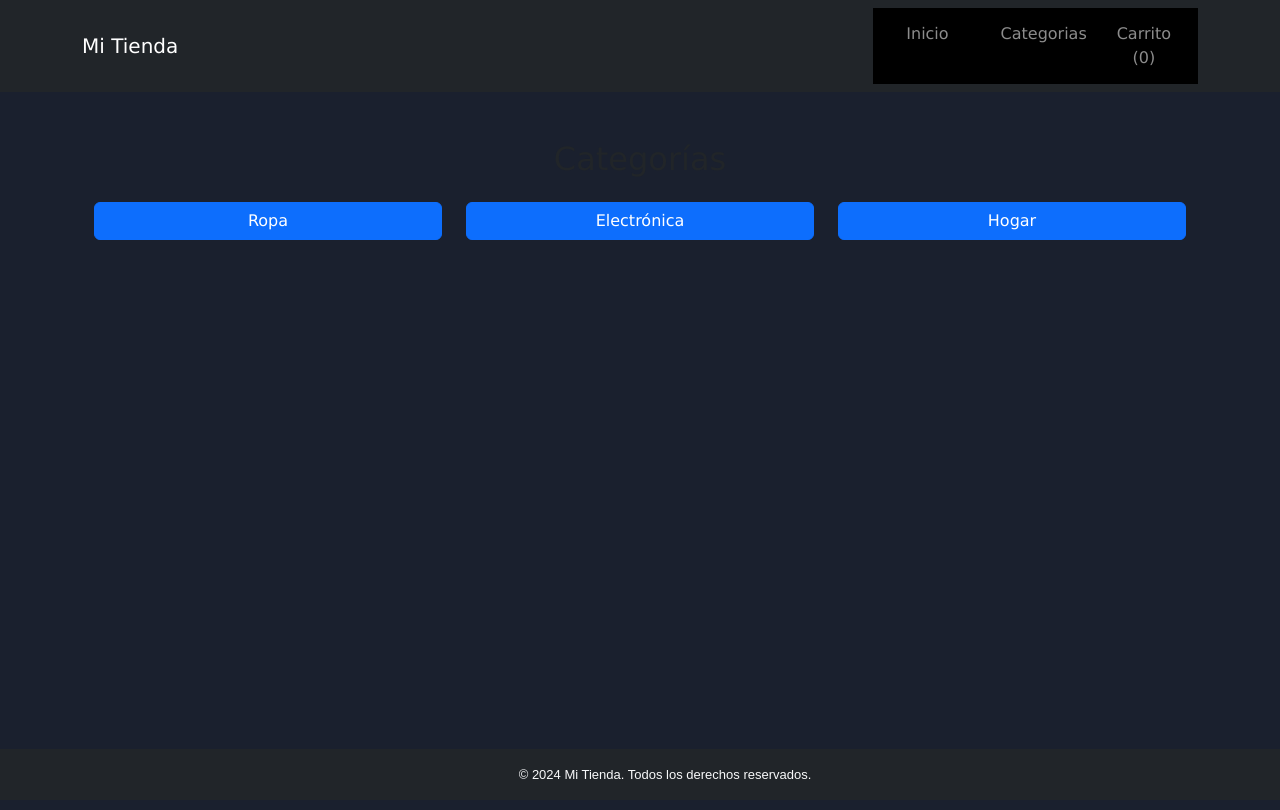
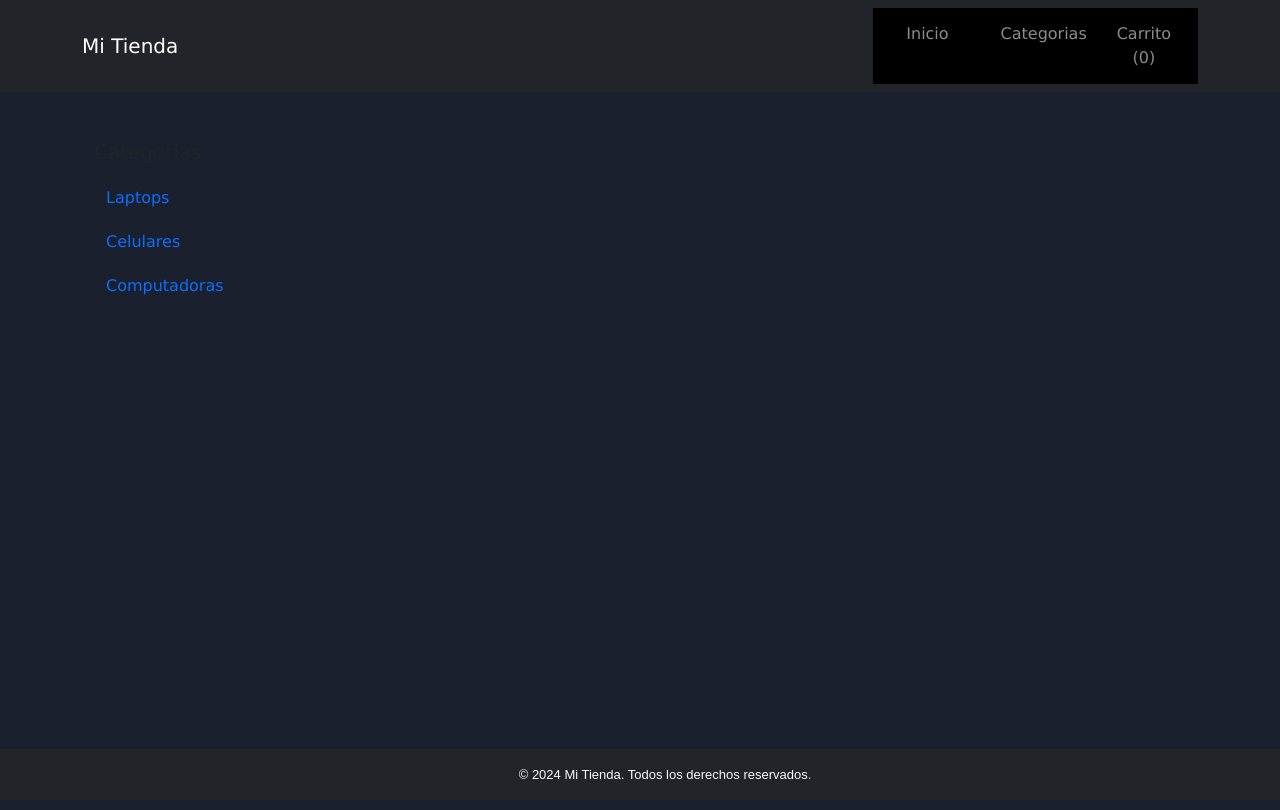
Before and after one commit to Leozegarra/Pagina_Web, a React (Vite) app in the folder PW/: page /Categorias in a window 1280 px wide. Built offline with nearby package versions, Linux system fonts and the light colour scheme.

Commit message:
Agrega modal para imágenes por categoría y diseño actualizado

```diff
--- a/PW/index.html
+++ b/PW/index.html
@@ -4,6 +4,8 @@
     <meta charset="UTF-8" />
     <link rel="icon" type="image/svg+xml" href="/vite.svg" />
     <meta name="viewport" content="width=device-width, initial-scale=1.0" />
+    <link href="https://cdn.jsdelivr.net/npm/bootstrap@5.3.0/dist/css/bootstrap.min.css" rel="stylesheet" />
+
     <title>ZONA TECH</title>
   </head>
   <body>
--- a/PW/src/pages/Categorias/Categorias.jsx
+++ b/PW/src/pages/Categorias/Categorias.jsx
@@ -1,47 +1,103 @@
 import React, { useState } from 'react';
+import 'bootstrap/dist/css/bootstrap.min.css';
 
 const Categorias = () => {
   const [categoriaSeleccionada, setCategoriaSeleccionada] = useState(null);
+  const [imagenSeleccionada, setImagenSeleccionada] = useState(null);
 
   const imagenes = {
-    ropa: 'https://via.placeholder.com/400x300?text=Ropa',
-    electronica: 'https://via.placeholder.com/400x300?text=Electronica',
-    hogar: 'https://via.placeholder.com/400x300?text=Hogar',
+    laptops: [
+      'https://oechsle.vteximg.com.br/arquivos/ids/15312583-1000-1000/image-74d0e2a70d6346caa71cbded82fba397.jpg?v=638281822845370000',
+      'https://hca.pe/storage/media/large_l4cYd1hkUF2XNAHxGfIaFldJ8OgcWqN1qH2NNxPK.png',
+      'https://cdn.mos.cms.futurecdn.net/UbMJMVGeKd2UvjMvkZZPX6.jpg',
+    ],
+    celulares: [
+      'https://encrypted-tbn0.gstatic.com/images?q=tbn:ANd9GcSAJMLRaMyjqaTPqq0wXPq5qs6PqRmknVb7gA&s',
+      'https://i.blogs.es/121216/nokia-1100/500_333.jpeg',
+      'https://f.rpp-noticias.io/2024/10/07/1652095sin-titulo-1jpg.jpg',
+    ],
+    computadoras: [
+      'https://pcya.pe/wp-content/uploads/2024/01/PCRYZENMONI27.png',
+      'https://promart.vteximg.com.br/arquivos/ids/6934943-1000-1000/image-b2d24826c4ad4020b9b685dace58f42a.jpg?v=638179439093670000',
+      'https://encrypted-tbn0.gstatic.com/images?q=tbn:ANd9GcT5dNSCdaszHimfMCpvpbhMBjfCrQ_yxjT9yw&s',
+    ],
   };
 
-  const handleClick = (categoria) => {
+  const handleCategoriaClick = (categoria) => {
     setCategoriaSeleccionada(categoria);
   };
 
+  const handleImagenClick = (src) => {
+    setImagenSeleccionada(src);
+  };
+
+  const handleCerrarModal = () => {
+    setImagenSeleccionada(null);
+  };
+
   return (
-    <div className="container">
-      <h2 className="text-center my-4">Categorías</h2>
+    <div className="container mt-4">
       <div className="row">
-        <div className="col-md-4 mb-3">
-          <button className="btn btn-primary w-100" onClick={() => handleClick('ropa')}>
-            Ropa
-          </button>
+        {/* Botones a la izquierda */}
+        <div className="col-md-3">
+          <h5 className="mb-3">Categorías</h5>
+          {Object.keys(imagenes).map((categoria) => (
+            <button
+              key={categoria}
+              className="btn w-100 text-start border-0 bg-transparent mb-2 text-primary"
+              onClick={() => handleCategoriaClick(categoria)}
+              style={{
+                fontWeight: categoriaSeleccionada === categoria ? 'bold' : 'normal',
+                textDecoration: categoriaSeleccionada === categoria ? 'underline' : 'none',
+              }}
+            >
+              {categoria.charAt(0).toUpperCase() + categoria.slice(1)}
+            </button>
+          ))}
         </div>
-        <div className="col-md-4 mb-3">
-          <button className="btn btn-primary w-100" onClick={() => handleClick('electronica')}>
-            Electrónica
-          </button>
-        </div>
-        <div className="col-md-4 mb-3">
-          <button className="btn btn-primary w-100" onClick={() => handleClick('hogar')}>
-            Hogar
-          </button>
+
+        {/* Imágenes a la derecha */}
+        <div className="col-md-9">
+          {categoriaSeleccionada && (
+            <div className="row">
+              <h4 className="mb-3">
+                {categoriaSeleccionada.charAt(0).toUpperCase() + categoriaSeleccionada.slice(1)}
+              </h4>
+              {imagenes[categoriaSeleccionada].map((src, index) => (
+                <div className="col-md-4 mb-3" key={index}>
+                  <img
+                    src={src}
+                    alt={`imagen-${index}`}
+                    className="img-fluid rounded shadow"
+                    onClick={() => handleImagenClick(src)}
+                    style={{ cursor: 'pointer' }}
+                  />
+                </div>
+              ))}
+            </div>
+          )}
         </div>
       </div>
 
-      {categoriaSeleccionada && (
-        <div className="text-center mt-4">
-          <h4>{categoriaSeleccionada.charAt(0).toUpperCase() + categoriaSeleccionada.slice(1)}</h4>
-          <img
-            src={imagenes[categoriaSeleccionada]}
-            alt={categoriaSeleccionada}
-            className="img-fluid rounded shadow"
-          />
+      {/* Modal */}
+      {imagenSeleccionada && (
+        <div
+          className="modal show fade d-block"
+          tabIndex="-1"
+          style={{ backgroundColor: 'rgba(0,0,0,0.8)' }}
+          onClick={handleCerrarModal}
+        >
+          <div className="modal-dialog modal-lg modal-dialog-centered" onClick={(e) => e.stopPropagation()}>
+            <div className="modal-content">
+              <div className="modal-header">
+                <h5 className="modal-title">Vista previa</h5>
+                <button type="button" className="btn-close" onClick={handleCerrarModal}></button>
+              </div>
+              <div className="modal-body text-center">
+                <img src={imagenSeleccionada} alt="vista previa" className="img-fluid rounded" />
+              </div>
+            </div>
+          </div>
         </div>
       )}
     </div>
```
